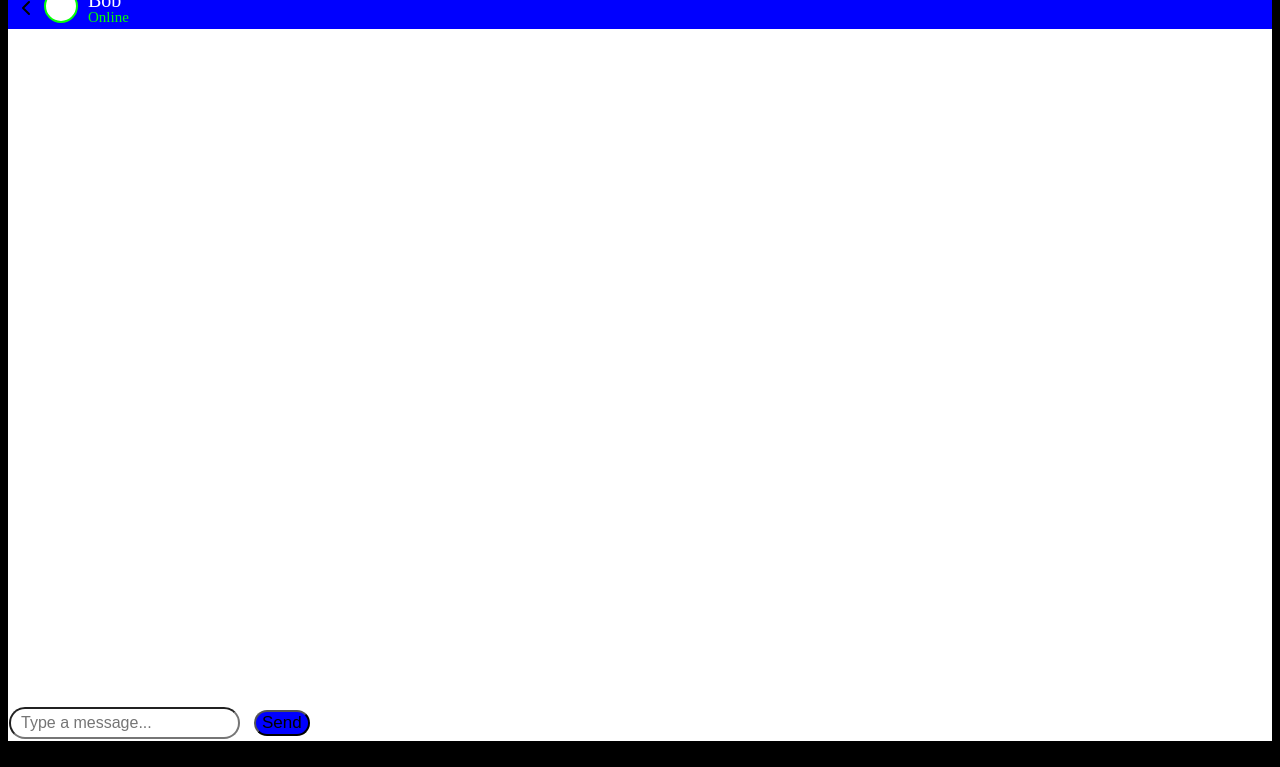
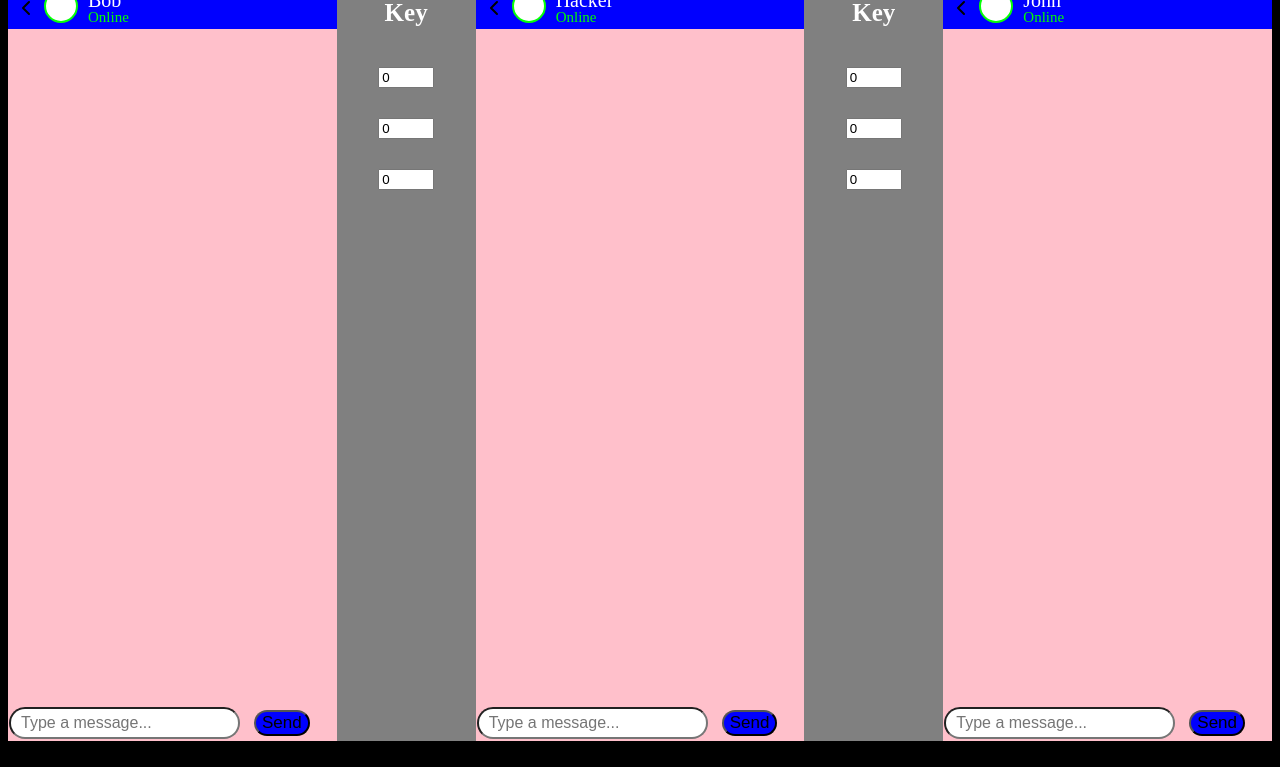
Before and after one commit to sudipadk10/JS-projects, a plain HTML site: page E2EE_chat/index.html in a window 1280 px wide. Shown: the part 54-821 px from the top of the page. Drawn offline with Linux system fonts and the light colour scheme.

Commit message:
E2EE UI change

```diff
--- a/E2EE_chat/index.html
+++ b/E2EE_chat/index.html
@@ -9,8 +9,13 @@
 <body>
     <nav>
     <H1 class="nav">Chat App with End to End Encryption</H1>
+
     </nav>
-    <div id="sender">
+
+    <div class="body">
+
+        <!-- sender -->
+    <div id="sender" class="chatPerson">
         <div class="top">
             <button style="background: none; border: none; cursor: pointer;">
                 <svg width="24" height="24" viewBox="0 0 24 24" fill="none" xmlns="http://www.w3.org/2000/svg">
@@ -30,12 +35,83 @@
 
         </div>
         <div class="text-area">
-            <input type="textarea" id="textInput" class="message-box" placeholder="Type a message...">
+            <input type="textarea" id="senderInput" class="message-box" placeholder="Type a message...">
             <button onclick="displayText()" class="send">Send</button>
         </div>
 
     </div>
+    <div class="keys">
+        <div class="keyTitle">Key</div>
 
+      <input id="0" type="number" value="0" min="0" max="99">
+      <input id="1" type="number" value="0" min="0" max="99">
+      <input id="2" type="number" value="0" min="0" max="99">
+
+    </div>
+
+    <!-- hacker  -->
+    <div id="hacker" class="chatPerson">
+        <div class="top">
+            <button style="background: none; border: none; cursor: pointer;">
+                <svg width="24" height="24" viewBox="0 0 24 24" fill="none" xmlns="http://www.w3.org/2000/svg">
+                  <path d="M15 18l-6-6 6-6" stroke="black" stroke-width="2" stroke-linecap="round" stroke-linejoin="round"/>
+                </svg>
+              </button>
+            <span class="profile"></span>
+
+            <div class="nameAndStatus">
+                <div class="name">Hacker</div>
+            <div class="status">Online</div>
+            </div>
+
+        </div>
+        <div class="chat">
+            <div id="chat2"></div>
+
+        </div>
+        <div class="text-area">
+            <input type="textarea" id="hackerInput" class="message-box" placeholder="Type a message...">
+            <button onclick="displayText()" class="send">Send</button>
+        </div>
+
+    </div>
+    <div class="keys">
+        <div class="keyTitle">Key</div>
+
+      <input id="0" type="number" value="0" min="0" max="99">
+      <input id="1" type="number" value="0" min="0" max="99">
+      <input id="2" type="number" value="0" min="0" max="99">
+
+    </div>
+     <!-- reciever---->
+    <div id="reciever" class="chatPerson">
+        <div class="top">
+            <button style="background: none; border: none; cursor: pointer;">
+                <svg width="24" height="24" viewBox="0 0 24 24" fill="none" xmlns="http://www.w3.org/2000/svg">
+                  <path d="M15 18l-6-6 6-6" stroke="black" stroke-width="2" stroke-linecap="round" stroke-linejoin="round"/>
+                </svg>
+              </button>
+            <span class="profile"></span>
+
+            <div class="nameAndStatus">
+                <div class="name">John</div>
+            <div class="status">Online</div>
+            </div>
+
+        </div>
+        <div class="chat">
+            <div id="chat3"></div>
+
+        </div>
+        <div class="text-area">
+            <input type="textarea" id="recieverInput" class="message-box" placeholder="Type a message...">
+            <button onclick="displayText()" class="send">Send</button>
+        </div>
+
+
+    </div>
+
+</div> // .body div
 
 </body>
 <script src="script.js">
--- a/E2EE_chat/script.js
+++ b/E2EE_chat/script.js
@@ -1,16 +1,25 @@
 function displayText(){
-    let message = document.getElementById("textInput").value;
+    let message = document.getElementById("senderInput").value;
 
     if(message != ""){
         let output = document.querySelector("#chat1")
     output.innerHTML += `<div class="message">${message}</div>`;
-    document.getElementById("textInput").value = "";
+    displayReciever(message);
+    document.getElementById("senderInput").value = "";
     }
     console.log(output);
 }
-document.getElementById("textInput").addEventListener("keydown", function (event) {
+document.getElementById("senderInput").addEventListener("keydown", function (event) {
     if (event.key === "Enter" && !event.shiftKey) { // Enter key (without Shift)
         event.preventDefault(); // Prevents new line in input
         displayText(); // Call send function
     }
+    console.log(getElementByClass("message-box"));
 });
+
+function displayReciever(message) {
+
+        let output = document.querySelector("#chat3")
+    output.innerHTML += `<div class="message2">${message}</div>`;
+
+}
--- a/E2EE_chat/style.css
+++ b/E2EE_chat/style.css
@@ -10,10 +10,14 @@ nav{
     background: orange /* Just for visibility */
 
   }
+.body{
+    display: flex;
+}
 
-#sender{
-    background-color: white;
-    /* width: 30%; */
+.chatPerson{
+
+    background-color: pink;
+    width: 26%;
     height:94vh;
     display: flex;
     flex-direction: column;
@@ -59,6 +63,13 @@ span.profile{
     flex-direction: column;
     align-items: end;
 }
+#chat3{
+    /* background-color: blue; */
+    color: black;
+    display: flex;
+    flex-direction: column;
+    align-items: start;
+}
 .message{
     background-color: blue;
     padding: 10px 15px;
@@ -68,6 +79,16 @@ span.profile{
     max-width: 60%;
 
 }
+.message2{
+    background-color: white;
+    padding: 10px 15px;
+    border-radius: 20px;
+    margin: 2px;
+    word-wrap: break-word;
+    max-width: 60%;
+    display: inline-block;
+}
+
 .send{
     background-color: blue;
     border-radius: 20px;
@@ -85,3 +106,19 @@ span.profile{
     background: white;
     margin-right: 10px;
 }
+.keys{
+    width: 11%;
+    background-color: grey;
+    display: flex;
+    flex-direction: column;
+    align-items: center;
+    row-gap: 30px;
+
+}
+.keyTitle{
+    font-size: 25px;
+    margin: 10px;
+    color: white;
+    font-weight: bold;
+
+}
```
